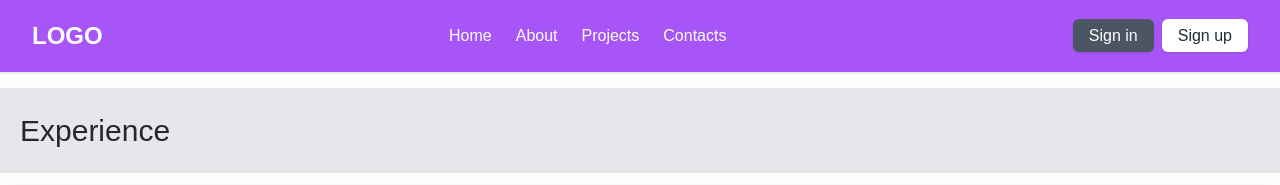
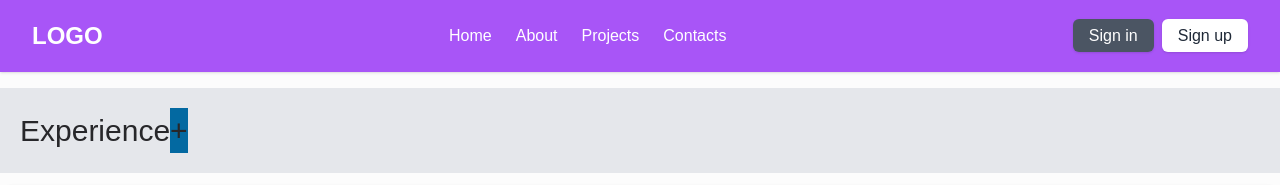
Before and after one commit to Varad-Kulkarni/my-portfolio, a React (Create React App) app in the folder client/: page /about in a window 1280 px wide. Shown: the top 185 px of the page. Built offline with nearby package versions, Linux system fonts and the light colour scheme.

Commit message:
completed raw work on client

```diff
--- a/client/src/Pages/About/About.jsx
+++ b/client/src/Pages/About/About.jsx
@@ -54,6 +54,7 @@ const About = () => {
       <div className="experience">
         <h4 class="text-3xl font-normal leading-normal mt-4 bg-gray-200 mb-2 p-5 text-zinc-800">
           Experience
+          <button className="bg-sky-700"> + </button>
         </h4>
         {
           experience.map((key) => (
```
